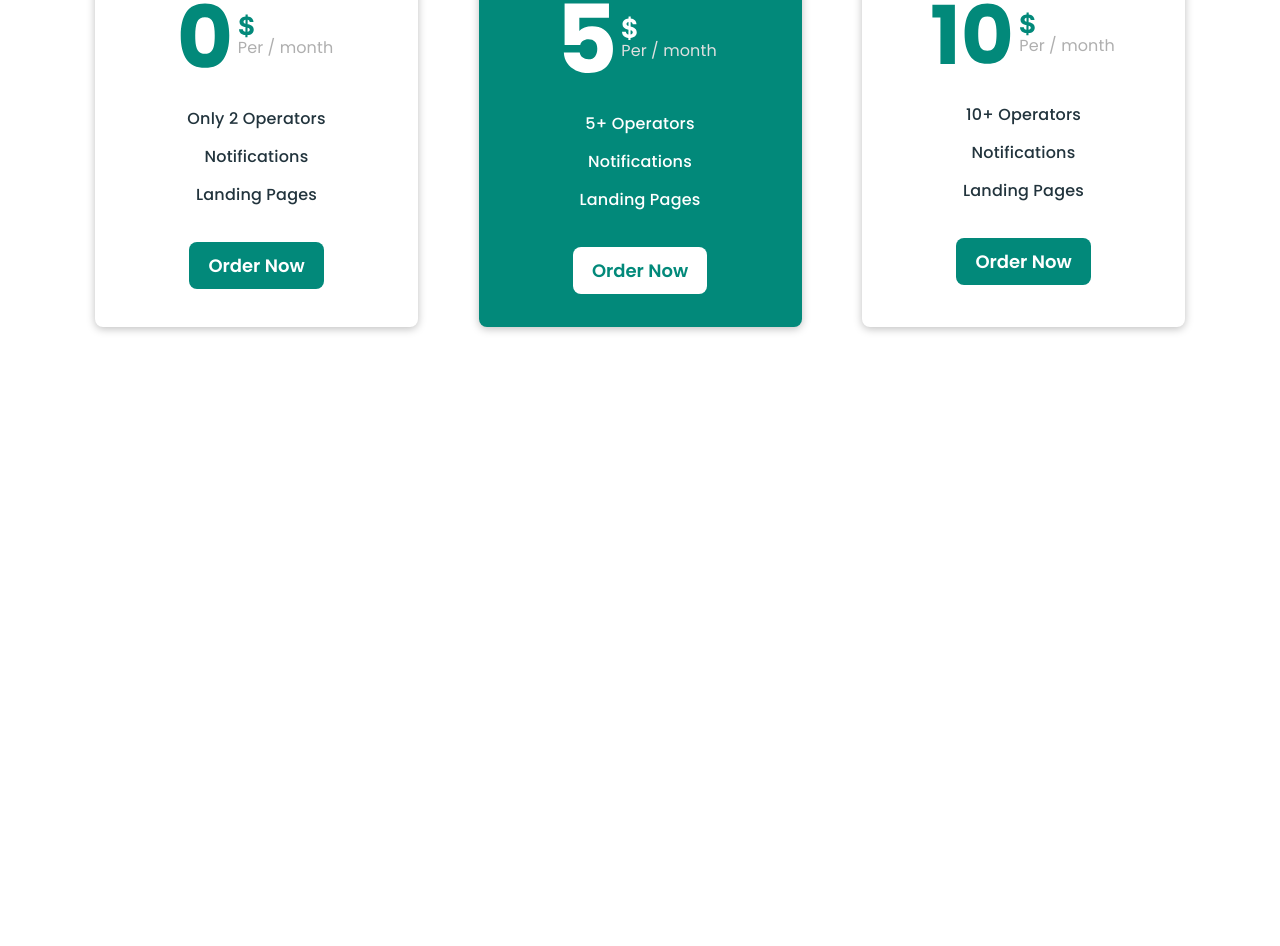
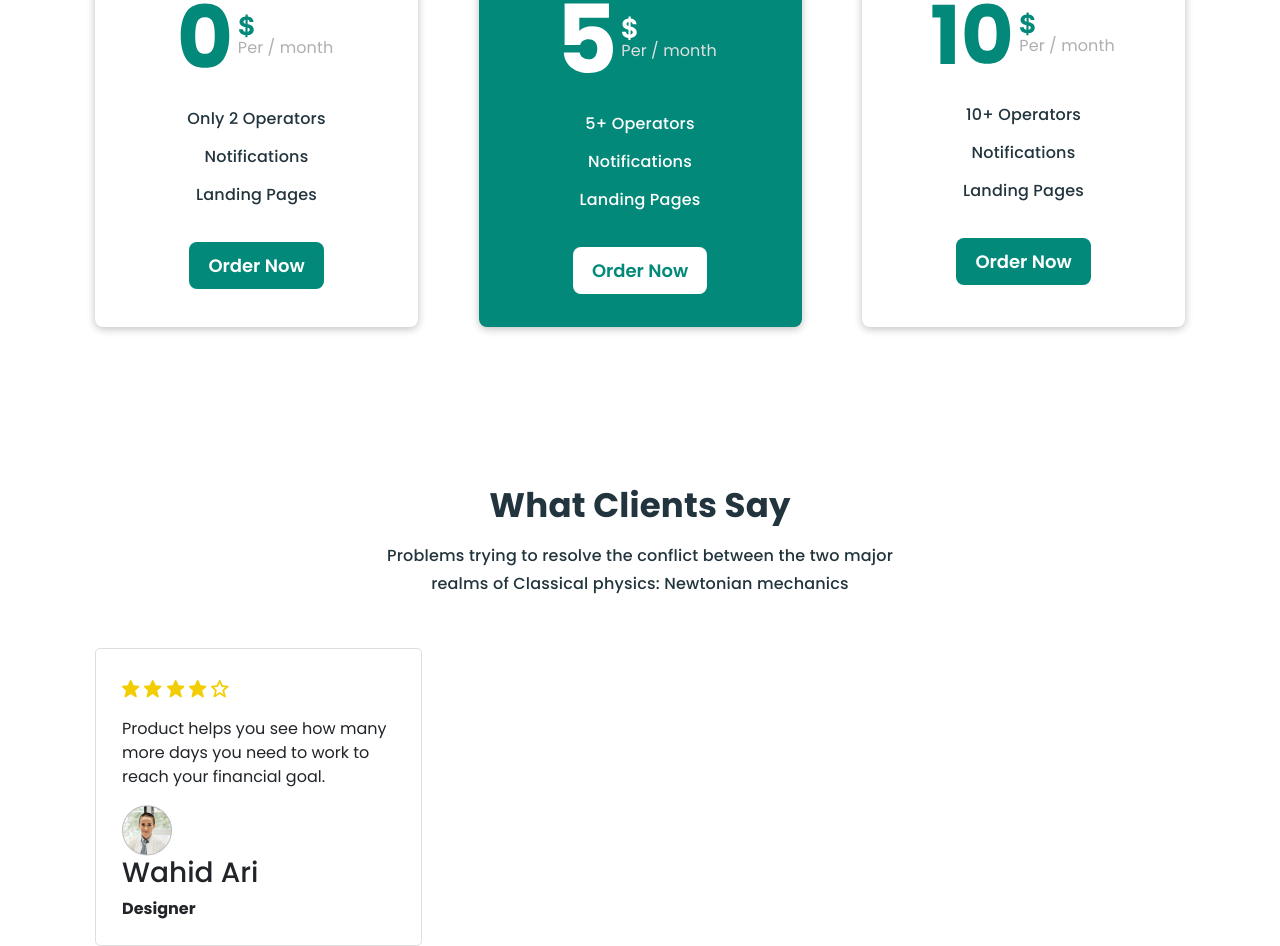
Before and after one commit to Salohiddin-coder/MyProduct, a plain HTML site: page index.html in a window 1280 px wide. Shown: the part 4917-5863 px from the top of the page. Before the commit the page ends 5394 px from the top, so only its background shows below. Drawn offline with Linux system fonts and the light colour scheme.

Commit message:
add new changes

```diff
--- a/index.html
+++ b/index.html
@@ -520,6 +520,37 @@
         </div>
       </div>
     </section>
+
+    <section class="clients">
+      <div class="container">
+        <div class="clients__inner">
+          <div class="clients__texts">
+            <h2 class="clients__title">What Clients Say</h2>
+            <p class="clients__info">Problems trying to resolve the conflict between the two major realms of Classical physics: Newtonian mechanics </p>
+          </div>
+
+          <ul class="clients__list">
+            <li class="clients__item">
+              <img class="clients__symbol" src="./images/star-colored.svg" alt="an orange star" width="18" height="18">
+              <img class="clients__symbol" src="./images/star-colored.svg" alt="an orange star" width="18" height="18">
+              <img class="clients__symbol" src="./images/star-colored.svg" alt="an orange star" width="18" height="18">
+              <img class="clients__symbol" src="./images/star-colored.svg" alt="an orange star" width="18" height="18">
+              <img class="clients__symbol" src="./images/star.svg" alt="an orange bordered star" width="18" height="18">
+
+              <p class="clients__text">Product helps you see how many more days you need to work to reach your financial goal.</p>
+
+              <div class="clients__box">
+                <img class="clients__img" src="./images/person-5.png" srcset="./images/person-5.png 1x, ./images/person-5@2x.png 2x" alt="a man is smiling" width="50" height="50">
+                <div class="clients__names">
+                  <h3 class="clients__name">Wahid Ari</h3>
+                  <strong class="clients__strong-text">Designer</strong>
+                </div>
+              </div>
+            </li>
+          </ul>
+        </div>
+      </div>
+    </section>
   </main>
 
   <script src="./css/bootstrap.js"></script>
--- a/sass/blocks/_blocks.scss
+++ b/sass/blocks/_blocks.scss
@@ -9,3 +9,4 @@
 @import "contact";
 @import "content";
 @import "price";
+@import "clients";
--- /dev/null
+++ b/sass/blocks/_clients.scss
@@ -0,0 +1,47 @@
+.clients__texts {
+  margin: 0 auto;
+  width: 100%;
+  max-width: 537px;
+  text-align: center;
+}
+
+.clients__title {
+  margin: 0;
+  margin-bottom: 8px;
+  font-weight: 700;
+  font-size: 34px;
+  line-height: 57px;
+  letter-spacing: 0.2px;
+  color: #22343D;
+}
+
+.clients__info {
+  margin: 0;
+  margin-bottom: 50px;
+  font-weight: 500;
+  font-size: 16px;
+  line-height: 28px;
+  text-align: center;
+  letter-spacing: 0.2px;
+  color: #22343D;
+}
+
+.clients__list {
+  display: flex;
+  margin: 0;
+  padding: 0;
+  list-style-type: none;
+}
+
+.clients__item {
+  padding: 28px 26px 24px 26px;
+  width: 100%;
+  max-width: 327px;
+  background-color: #FFFFFF;
+  border: 1px solid #DEDEDE;
+  border-radius: 5px;
+}
+
+.clients__text {
+  margin: 16px 0;
+}
```
Also changed, not shown: css/main.css, 1 other file.
